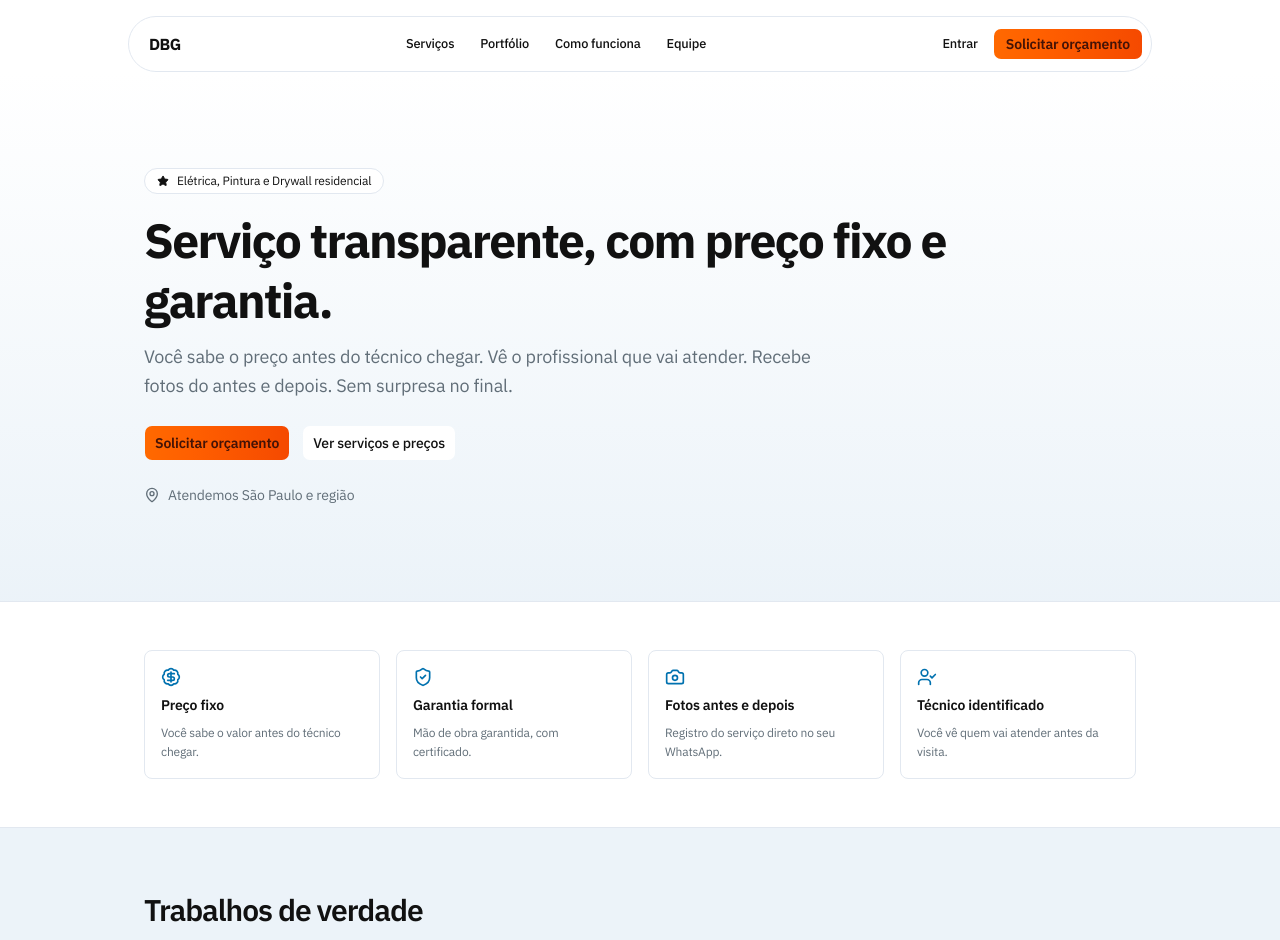
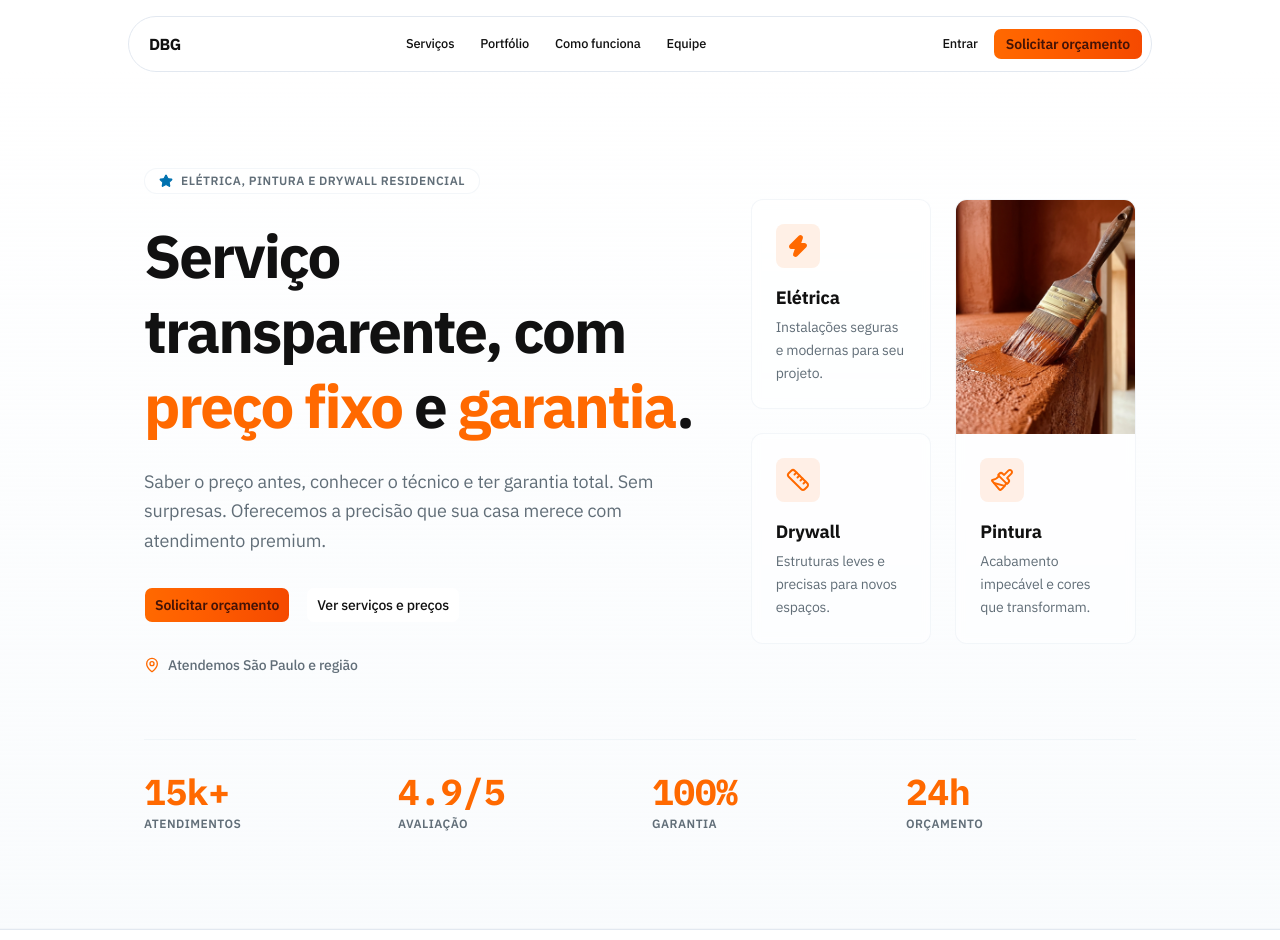
Before and after one commit to IgorGuariroba/dbg-eletrica-pintura, a Next.js app: page / in a window 1280 px wide. Shown: the top 940 px of the page. Built offline with nearby package versions, Linux system fonts and the light colour scheme; no server answers; the database is empty.

Commit message:
feat(landing): implementa layout premium de duas colunas no hero com cards de servico e kpis

```diff
--- a/src/app/_landing/hero.tsx
+++ b/src/app/_landing/hero.tsx
@@ -1,7 +1,9 @@
 import Link from "next/link";
-import { MapPin, Star } from "lucide-react";
+import Image from "next/image";
+import { MapPin, Star, Zap, Ruler, Paintbrush } from "lucide-react";
 import { buttonVariants } from "@/components/ui/button";
 import { REGIAO_ATENDIMENTO } from "@/lib/contato";
+import type { MetricasPublicas } from "@/marketing/landing/metricas-publicas-query";
 
 const MAX_BAIRROS_VISIVEIS = 4;
 
@@ -14,39 +16,150 @@ function textoCobertura(bairros: string[]): string {
     : `Atendemos ${visiveis}`;
 }
 
-export function Hero({ bairros }: { bairros: string[] }) {
+export function Hero({ bairros, metricas }: { bairros: string[]; metricas?: MetricasPublicas }) {
   return (
-    <section className="relative isolate overflow-hidden bg-gradient-to-b from-background to-muted">
+    <section className="relative isolate overflow-hidden bg-gradient-to-b from-background to-muted/30 dark:from-background dark:to-background border-b border-border/40">
       <div className="container mx-auto px-4 py-16 md:py-24 max-w-5xl">
-        <p className="inline-flex items-center gap-2 rounded-full border bg-card px-3 py-1 text-xs">
-          <Star className="size-3 fill-current" />
+        <div className="grid grid-cols-1 lg:grid-cols-12 gap-12 items-center">
+
+          {/* Coluna Esquerda: Textos e CTA */}
+          <div className="lg:col-span-7 flex flex-col items-start text-left">
+            <div className="inline-flex items-center gap-2 rounded-full border border-border/40 bg-card px-3.5 py-1 text-xs font-semibold uppercase tracking-wider text-muted-foreground shadow-2xs">
+              <Star className="size-3.5 fill-primary text-primary" />
               Elétrica, Pintura e Drywall residencial
+            </div>
+
+            <h1 className="mt-6 text-4xl sm:text-5xl lg:text-6xl font-bold tracking-tight leading-tight text-foreground">
+              Serviço transparente, com <span className="text-accent-500">preço fixo</span> e <span className="text-accent-500">garantia</span>.
+            </h1>
+
+            <p className="mt-6 text-muted-foreground text-base md:text-lg leading-relaxed max-w-xl">
+              Saber o preço antes, conhecer o técnico e ter garantia total. Sem surpresas. Oferecemos a precisão que sua casa merece com atendimento premium.
             </p>
-        <h1 className="mt-4 text-4xl md:text-5xl font-bold tracking-tight leading-tight">
-          Serviço transparente, com preço fixo e garantia.
-        </h1>
-        <p className="mt-3 text-muted-foreground text-base md:text-lg leading-relaxed max-w-2xl">
-          Você sabe o preço antes do técnico chegar. Vê o profissional que vai
-          atender. Recebe fotos do antes e depois. Sem surpresa no final.
-        </p>
-        <div className="mt-6 flex flex-wrap gap-3">
+
+            <div className="mt-8 flex flex-wrap gap-4 w-full sm:w-auto">
               <Link
                 href="/solicitar"
-            className={buttonVariants({ size: "lg", variant: "gradient" })}
+                className={buttonVariants({ size: "lg", variant: "gradient", className: "w-full sm:w-auto" })}
               >
                 Solicitar orçamento
               </Link>
               <Link
                 href="#servicos"
-            className={buttonVariants({ size: "lg", variant: "outline" })}
+                className={buttonVariants({ size: "lg", variant: "outline", className: "w-full sm:w-auto" })}
               >
                 Ver serviços e preços
               </Link>
             </div>
-        <p className="mt-6 flex items-center gap-2 text-sm text-muted-foreground">
-          <MapPin className="size-4 shrink-0" aria-hidden />
+
+            <p className="mt-8 flex items-center gap-2 text-sm text-muted-foreground font-medium">
+              <MapPin className="size-4 shrink-0 text-accent-500" aria-hidden />
               {textoCobertura(bairros)}
             </p>
+          </div>
+
+          {/* Coluna Direita: Grid de Destaques dos Serviços */}
+          <div className="lg:col-span-5 w-full">
+            <div className="grid grid-cols-1 sm:grid-cols-2 gap-4 lg:gap-6">
+
+              {/* Subcoluna 1 (Elétrica & Drywall) */}
+              <div className="flex flex-col gap-4 lg:gap-6 justify-between">
+
+                {/* Card Elétrica */}
+                <div className="flex-1 rounded-xl border border-border/40 bg-card/60 p-6 shadow-xs backdrop-blur-xs transition-all duration-300 hover:border-accent-500/30 hover:shadow-md flex flex-col items-start gap-4">
+                  <div className="rounded-lg bg-accent-500/10 p-2.5 text-accent-500 shadow-2xs">
+                    <Zap className="size-6 fill-current" />
+                  </div>
+                  <div>
+                    <h3 className="text-lg font-bold text-foreground">Elétrica</h3>
+                    <p className="mt-1 text-sm text-muted-foreground leading-relaxed">
+                      Instalações seguras e modernas para seu projeto.
+                    </p>
+                  </div>
+                </div>
+
+                {/* Card Drywall */}
+                <div className="flex-1 rounded-xl border border-border/40 bg-card/60 p-6 shadow-xs backdrop-blur-xs transition-all duration-300 hover:border-accent-500/30 hover:shadow-md flex flex-col items-start gap-4">
+                  <div className="rounded-lg bg-accent-500/10 p-2.5 text-accent-500 shadow-2xs">
+                    <Ruler className="size-6" />
+                  </div>
+                  <div>
+                    <h3 className="text-lg font-bold text-foreground">Drywall</h3>
+                    <p className="mt-1 text-sm text-muted-foreground leading-relaxed">
+                      Estruturas leves e precisas para novos espaços.
+                    </p>
+                  </div>
+                </div>
+
+              </div>
+
+              {/* Card Pintura (Altura Total) */}
+              <div className="rounded-xl border border-border/40 bg-card/60 shadow-xs backdrop-blur-xs transition-all duration-300 hover:border-accent-500/30 hover:shadow-md overflow-hidden flex flex-col min-h-[340px]">
+                <div className="relative h-48 sm:h-auto sm:flex-grow bg-muted overflow-hidden">
+                  <Image
+                    src="/images/landing/pincel-hero.png"
+                    alt="Serviço de pintura premium"
+                    fill
+                    sizes="(max-width: 640px) 100vw, 30vw"
+                    className="object-cover transition-transform duration-500 hover:scale-105"
+                    priority
+                  />
+                  <div className="absolute inset-0 bg-gradient-to-t from-card/85 via-transparent to-transparent sm:hidden" />
+                </div>
+                <div className="p-6 flex flex-col items-start gap-4 shrink-0">
+                  <div className="rounded-lg bg-accent-500/10 p-2.5 text-accent-500 shadow-2xs">
+                    <Paintbrush className="size-6" />
+                  </div>
+                  <div>
+                    <h3 className="text-lg font-bold text-foreground">Pintura</h3>
+                    <p className="mt-1 text-sm text-muted-foreground leading-relaxed">
+                      Acabamento impecável e cores que transformam.
+                    </p>
+                  </div>
+                </div>
+              </div>
+
+            </div>
+          </div>
+
+        </div>
+
+        {/* Linha de KPIs de Métricas no Rodapé do Hero */}
+        <div className="mt-16 border-t border-border/40 pt-8 grid grid-cols-2 sm:grid-cols-4 gap-6 text-center sm:text-left">
+          <div>
+            <p className="text-3xl md:text-4xl font-bold font-mono text-accent-500">
+              {metricas?.osConcluidas && metricas.osConcluidas > 0 ? `${metricas.osConcluidas}+` : "15k+"}
+            </p>
+            <p className="text-xs uppercase tracking-wider text-muted-foreground mt-1 font-semibold">
+              Atendimentos
+            </p>
+          </div>
+          <div>
+            <p className="text-3xl md:text-4xl font-bold font-mono text-accent-500">
+              {metricas?.notaMedia != null ? `${metricas.notaMedia.toFixed(1)}/5` : "4.9/5"}
+            </p>
+            <p className="text-xs uppercase tracking-wider text-muted-foreground mt-1 font-semibold">
+              Avaliação
+            </p>
+          </div>
+          <div>
+            <p className="text-3xl md:text-4xl font-bold font-mono text-accent-500">
+              100%
+            </p>
+            <p className="text-xs uppercase tracking-wider text-muted-foreground mt-1 font-semibold">
+              Garantia
+            </p>
+          </div>
+          <div>
+            <p className="text-3xl md:text-4xl font-bold font-mono text-accent-500">
+              24h
+            </p>
+            <p className="text-xs uppercase tracking-wider text-muted-foreground mt-1 font-semibold">
+              Orçamento
+            </p>
+          </div>
+        </div>
+
       </div>
     </section>
   );
--- a/src/app/page.tsx
+++ b/src/app/page.tsx
@@ -120,7 +120,7 @@ export default async function Home() {
   return (
     <>
       <SiteHeader />
-      <Hero bairros={bairros} />
+      <Hero bairros={bairros} metricas={metricas} />
       <Diferenciais metricas={metricas} />
       <Portfolio fotos={portfolio} limite={6} />
       <ServicosGrid servicos={servicos} limitePorCategoria={3} />
```
Also changed, not shown: public/images/landing/pincel-hero.png (added). Lines whose indentation alone changed are shown as unchanged.
